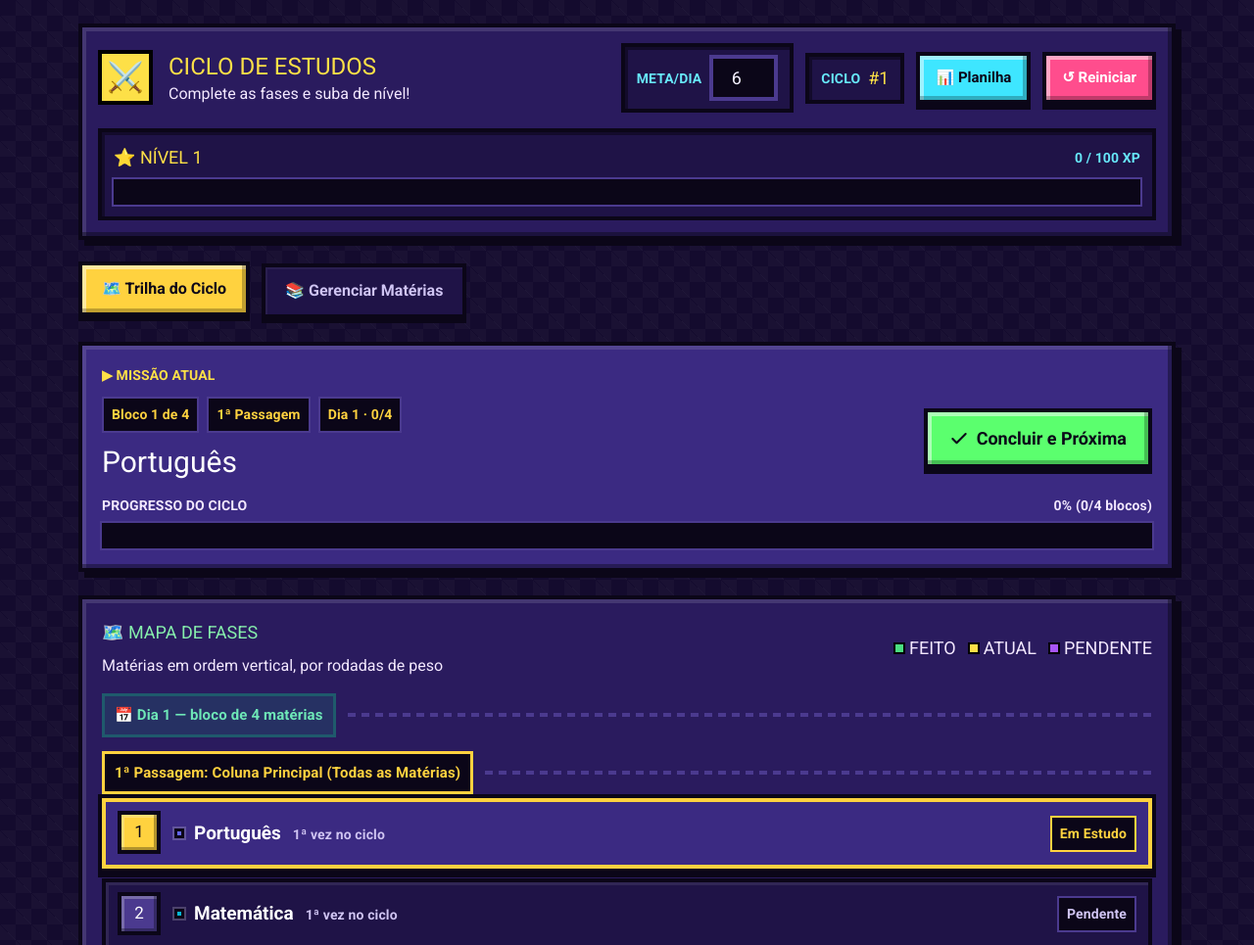
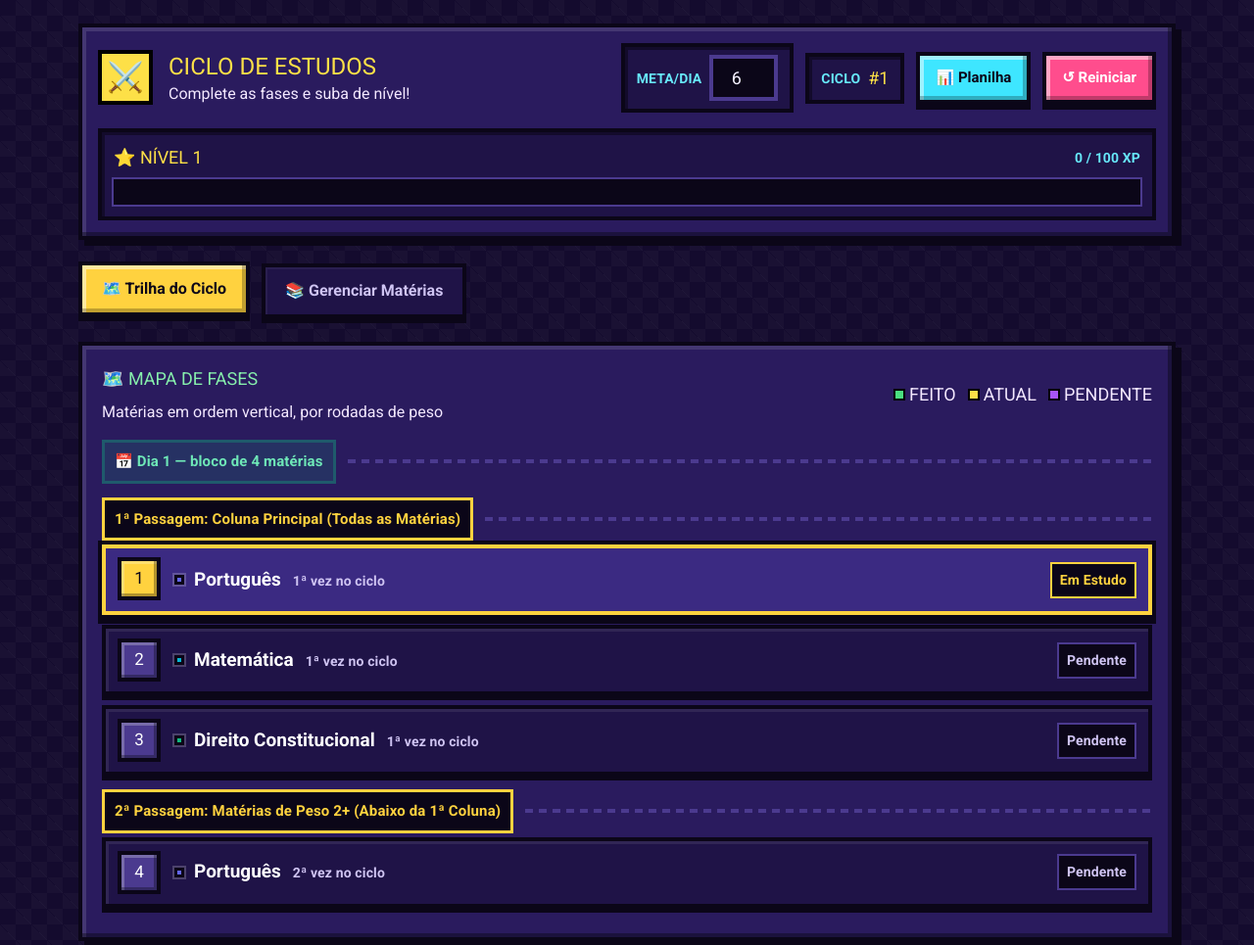
Before and after one commit to danielco31/ciclo-de-estudos, a website: page index.html in a window 1280 px wide. Shown: the top 965 px of the page at 98% size. Drawn offline with nearby package versions, Linux system fonts and the light colour scheme.

Commit message:
Remover card de Missão Atual mantendo apenas o Mapa de Fases e XP

```diff
--- a/app.js
+++ b/app.js
@@ -389,6 +389,7 @@ function renderSubjectsList() {
 
 function renderActiveFocusCard() {
   const nameEl = document.getElementById('focusSubjectName');
+  if (!nameEl) return;
   const stepNumEl = document.getElementById('focusStepNumber');
   const roundTagEl = document.getElementById('focusRoundTag');
   const btnComplete = document.getElementById('btnCompleteCurrent');
--- a/index.html
+++ b/index.html
@@ -16,7 +16,7 @@
   <link rel="preconnect" href="https://fonts.gstatic.com" crossorigin>
   <link href="https://fonts.googleapis.com/css2?family=Roboto:wght@400;500;700;900&display=swap" rel="stylesheet">
   <script src="https://cdn.tailwindcss.com/3.4.17"></script>
-  <link rel="stylesheet" href="styles.css?v=6">
+  <link rel="stylesheet" href="styles.css?v=7">
 </head>
 <body class="min-h-screen">
   <div class="app-shell max-w-6xl mx-auto px-4 pt-6 pb-16">
@@ -70,30 +70,6 @@
 
       <!-- Aba 1: Trilha do Ciclo (Visão 100% focada nas matérias em ciclo) -->
       <section id="tabCycleView" class="tab-view flex flex-col gap-6" role="tabpanel" aria-labelledby="tabBtnCycle">
-
-        <!-- Missão atual -->
-        <div class="active-focus-card pixel-box p-5" id="activeFocusCard" style="background:#3b2a82">
-          <div class="font-pixel text-sm text-yellow-300 mb-3 blink">▶ MISSÃO ATUAL</div>
-          <div class="flex flex-wrap items-center justify-between gap-4 mb-4">
-            <div>
-              <div class="flex flex-wrap items-center gap-2 mb-3">
-                <span class="pixel-tag" id="focusStepNumber">Bloco 1 de 4</span>
-                <span class="pixel-tag" id="focusRoundTag">1ª Passagem</span>
-                <span class="pixel-tag" id="focusDayTag">Dia 1 · 0/6</span>
-              </div>
-              <h2 class="focus-subject-name font-pixel text-2xl sm:text-3xl text-white leading-snug" id="focusSubjectName">Selecione ou inicie uma matéria</h2>
-            </div>
-            <button id="btnCompleteCurrent" class="pixel-btn green lg">✔ Concluir e Próxima</button>
-          </div>
-
-          <div class="progress-section">
-            <div class="flex justify-between font-pixel text-sm text-purple-100 mb-2 gap-2">
-              <span>PROGRESSO DO CICLO</span>
-              <span id="progressPercentage">0%</span>
-            </div>
-            <div class="pixel-bar"><div class="pixel-bar-fill" id="progressFill" style="width:0%"></div></div>
-          </div>
-        </div>
 
         <!-- Trilha -->
         <div class="glass-card vertical-cycle-panel pixel-box p-5">
@@ -171,7 +147,7 @@
 
   <script src="app.js"></script>
   <script src="sheets.js"></script>
-  <script src="gamify.js?v=6"></script>
+  <script src="gamify.js?v=7"></script>
   <script>
     if ('serviceWorker' in navigator) {
       navigator.serviceWorker.register('sw.js').catch(() => {});
--- a/sw.js
+++ b/sw.js
@@ -1,4 +1,4 @@
-const CACHE = 'ciclo-v6';
+const CACHE = 'ciclo-v7';
 const FILES = ['./', './index.html', './styles.css', './app.js', './sheets.js', './gamify.js', './manifest.json', './icon-192.png', './icon-512.png'];
 
 self.addEventListener('install', e => {
```
